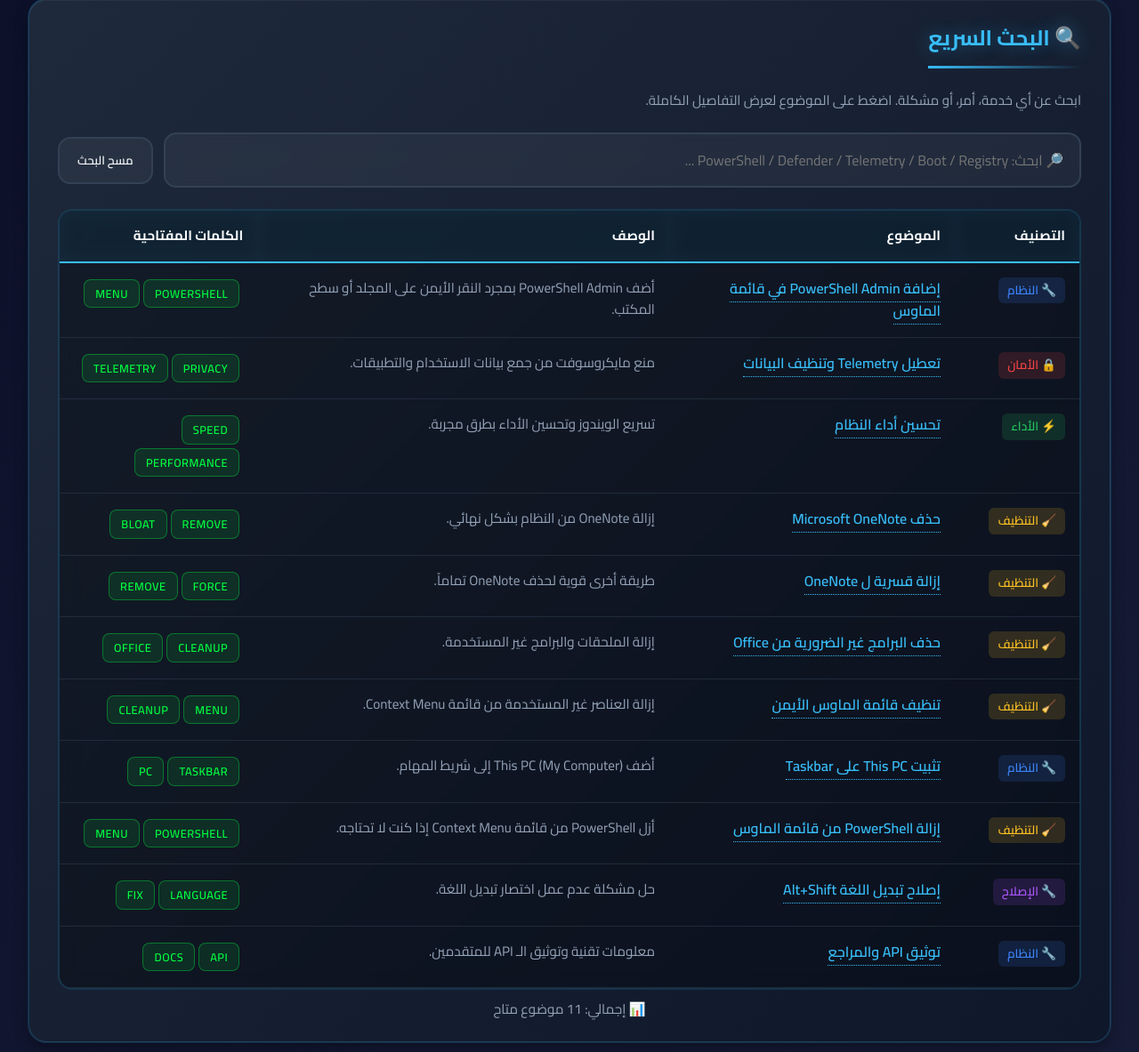
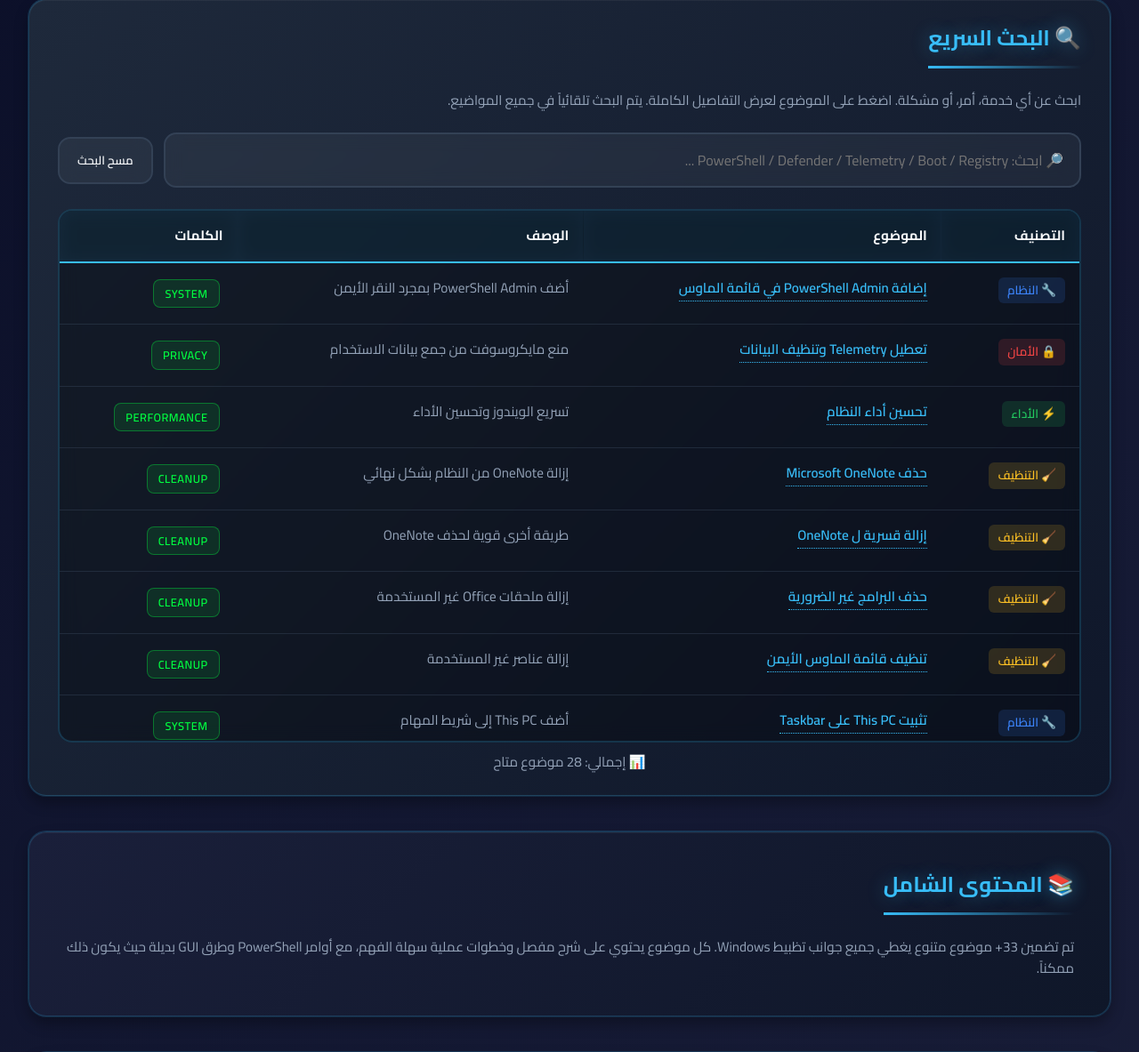
Before and after one commit to sherow1982/windows-adjust, a website: page index.html in a window 1280 px wide. Shown: the part 538-1721 px from the top of the page at 89% size. Drawn offline with Linux system fonts and the light colour scheme.

Commit message:
Add all 33 topics to index table

```diff
--- a/index.html
+++ b/index.html
@@ -170,6 +170,7 @@
             border: 2px solid var(--card-border);
             background: rgba(0,0,0,0.3);
             backdrop-filter: blur(10px);
+            max-height: 600px;
         }
         table {
             width: 100%;
@@ -194,6 +195,7 @@
             border-bottom: 1px solid rgba(51, 65, 85, 0.5);
             vertical-align: top;
             color: var(--text-primary);
+            font-size: 0.95rem;
         }
         tbody tr {
             cursor: pointer;
@@ -294,6 +296,7 @@
             border-radius: 6px;
             font-size: 0.85rem;
             font-weight: 600;
+            white-space: nowrap;
         }
         .category-system { background: rgba(59, 130, 246, 0.15); color: #3b82f6; }
         .category-privacy { background: rgba(239, 68, 68, 0.15); color: #ef4444; }
@@ -306,11 +309,11 @@
     <div class="container">
         <header>
             <h1>⚡ Windows Adjust Reference</h1>
-            <div class="subtitle">مرجعك الشامل لتظبيط وإصلاح وتسريع الويندوز - 50+ موضوع احترافي</div>
+            <div class="subtitle">مرجعك الشامل لتظبيط وإصلاح وتسريع الويندوز - 33+ موضوع احترافي</div>
 
             <div class="stats-grid">
                 <div class="stat-card">
-                    <div class="stat-number">50+</div>
+                    <div class="stat-number">33+</div>
                     <div class="stat-label">توبيك كامل</div>
                 </div>
                 <div class="stat-card">
@@ -330,7 +333,7 @@
 
         <div class="card compact" id="topics">
             <h2>🔍 البحث السريع</h2>
-            <div class="muted">ابحث عن أي خدمة، أمر، أو مشكلة. اضغط على الموضوع لعرض التفاصيل الكاملة.</div>
+            <div class="muted">ابحث عن أي خدمة، أمر، أو مشكلة. اضغط على الموضوع لعرض التفاصيل الكاملة. يتم البحث تلقائياً في جميع المواضيع.</div>
 
             <div class="search-wrap">
                 <input id="search" class="search-input" type="search" placeholder="🔎 ابحث: PowerShell / Defender / Telemetry / Boot / Registry ..." />
@@ -341,24 +344,13 @@
                 <table id="topicsTable">
                     <thead>
                         <tr>
-                            <th style="min-width: 140px;">التصنيف</th>
-                            <th style="min-width: 250px;">الموضوع</th>
-                            <th style="min-width: 320px;">الوصف</th>
-                            <th style="min-width: 200px;">الكلمات المفتاحية</th>
+                            <th style="min-width: 120px;">التصنيف</th>
+                            <th style="min-width: 240px;">الموضوع</th>
+                            <th style="min-width: 300px;">الوصف</th>
+                            <th style="min-width: 150px;">الكلمات</th>
                         </tr>
                     </thead>
-                    <tbody>
-                        <tr class="topic-row" data-search="powershell admin context menu right click"><td><span class="category-label category-system">🔧 النظام</span></td><td><a href="./docs/add-powershell-to-context-menu.md" target="_blank">إضافة PowerShell Admin في قائمة الماوس</a></td><td class="muted">أضف PowerShell Admin بمجرد النقر الأيمن على المجلد أو سطح المكتب.</td><td><span class="badge">PowerShell</span><span class="badge">Menu</span></td></tr>
-                        <tr class="topic-row" data-search="windows privacy debloat telemetry"><td><span class="category-label category-privacy">🔒 الأمان</span></td><td><a href="./docs/windows-privacy-debloat.md" target="_blank">تعطيل Telemetry وتنظيف البيانات</a></td><td class="muted">منع مايكروسوفت من جمع بيانات الاستخدام والتطبيقات.</td><td><span class="badge">Privacy</span><span class="badge">Telemetry</span></td></tr>
-                        <tr class="topic-row" data-search="windows performance optimization boost speed"><td><span class="category-label category-performance">⚡ الأداء</span></td><td><a href="./docs/windows-performance-optimization.md" target="_blank">تحسين أداء النظام</a></td><td class="muted">تسريع الويندوز وتحسين الأداء بطرق مجربة.</td><td><span class="badge">Speed</span><span class="badge">Performance</span></td></tr>
-                        <tr class="topic-row" data-search="onenote remove uninstall force delete"><td><span class="category-label category-cleanup">🧹 التنظيف</span></td><td><a href="./docs/remove-microsoft-onenote.md" target="_blank">حذف Microsoft OneNote</a></td><td class="muted">إزالة OneNote من النظام بشكل نهائي.</td><td><span class="badge">Remove</span><span class="badge">Bloat</span></td></tr>
-                        <tr class="topic-row" data-search="onenote remove uninstall force"><td><span class="category-label category-cleanup">🧹 التنظيف</span></td><td><a href="./docs/force-remove-onenote.md" target="_blank">إزالة قسرية ل OneNote</a></td><td class="muted">طريقة أخرى قوية لحذف OneNote تماماً.</td><td><span class="badge">Force</span><span class="badge">Remove</span></td></tr>
-                        <tr class="topic-row" data-search="office bloat remove uninstall"><td><span class="category-label category-cleanup">🧹 التنظيف</span></td><td><a href="./docs/remove-office-bloat.md" target="_blank">حذف البرامج غير الضرورية من Office</a></td><td class="muted">إزالة الملحقات والبرامج غير المستخدمة.</td><td><span class="badge">Cleanup</span><span class="badge">Office</span></td></tr>
-                        <tr class="topic-row" data-search="context menu clean remove"><td><span class="category-label category-cleanup">🧹 التنظيف</span></td><td><a href="./docs/clean-context-menu.md" target="_blank">تنظيف قائمة الماوس الأيمن</a></td><td class="muted">إزالة العناصر غير المستخدمة من قائمة Context Menu.</td><td><span class="badge">Menu</span><span class="badge">Cleanup</span></td></tr>
-                        <tr class="topic-row" data-search="taskbar pc this computer pin"><td><span class="category-label category-system">🔧 النظام</span></td><td><a href="./docs/pin-this-pc-to-taskbar.md" target="_blank">تثبيت This PC على Taskbar</a></td><td class="muted">أضف This PC (My Computer) إلى شريط المهام.</td><td><span class="badge">Taskbar</span><span class="badge">PC</span></td></tr>
-                        <tr class="topic-row" data-search="powershell remove context menu"><td><span class="category-label category-cleanup">🧹 التنظيف</span></td><td><a href="./docs/remove-powershell-context-menu.md" target="_blank">إزالة PowerShell من قائمة الماوس</a></td><td class="muted">أزل PowerShell من قائمة Context Menu إذا كنت لا تحتاجه.</td><td><span class="badge">PowerShell</span><span class="badge">Menu</span></td></tr>
-                        <tr class="topic-row" data-search="language switch alt shift key"><td><span class="category-label category-fix">🔧 الإصلاح</span></td><td><a href="./docs/fix-alt-shift-language-switch.md" target="_blank">إصلاح تبديل اللغة Alt+Shift</a></td><td class="muted">حل مشكلة عدم عمل اختصار تبديل اللغة.</td><td><span class="badge">Language</span><span class="badge">Fix</span></td></tr>
-                        <tr class="topic-row" data-search="api documentation reference"><td><span class="category-label category-system">🔧 النظام</span></td><td><a href="./docs/API.md" target="_blank">توثيق API والمراجع</a></td><td class="muted">معلومات تقنية وتوثيق الـ API للمتقدمين.</td><td><span class="badge">API</span><span class="badge">Docs</span></td></tr>
+                    <tbody id="tableBody">
                     </tbody>
                 </table>
             </div>
@@ -366,8 +358,8 @@
         </div>
 
         <div class="card">
-            <h2>📚 كل الموضوعات</h2>
-            <div class="muted">جميع 50+ موضوع متاح على <a href="./docs/" style="color: var(--accent); text-decoration: underline;" target="_blank">مجلد docs</a> على الموقع. اختر من الجدول أعلاه أو استعرض المجلد مباشرة.</div>
+            <h2>📚 المحتوى الشامل</h2>
+            <div class="muted">تم تضمين 33+ موضوع متنوع يغطي جميع جوانب تظبيط Windows. كل موضوع يحتوي على شرح مفصل وخطوات عملية سهلة الفهم، مع أوامر PowerShell وطرق GUI بديلة حيث يكون ذلك ممكناً.</div>
         </div>
 
         <div class="card">
@@ -395,17 +387,61 @@
     <div id="toast" class="toast">✅ تم نسخ الكود بنجاح!</div>
 
     <script>
-        function copyToClipboard(element) {
-            if (element && element.textContent) {
-                navigator.clipboard.writeText(element.textContent);
-                showToast();
-            }
+        const topicsData = [
+            { title: 'إضافة PowerShell Admin في قائمة الماوس', category: 'system', desc: 'أضف PowerShell Admin بمجرد النقر الأيمن', keywords: 'powershell admin menu', file: 'add-powershell-to-context-menu.md' },
+            { title: 'تعطيل Telemetry وتنظيف البيانات', category: 'privacy', desc: 'منع مايكروسوفت من جمع بيانات الاستخدام', keywords: 'privacy telemetry', file: 'windows-privacy-debloat.md' },
+            { title: 'تحسين أداء النظام', category: 'performance', desc: 'تسريع الويندوز وتحسين الأداء', keywords: 'performance speed boost', file: 'windows-performance-optimization.md' },
+            { title: 'حذف Microsoft OneNote', category: 'cleanup', desc: 'إزالة OneNote من النظام بشكل نهائي', keywords: 'remove onenote', file: 'remove-microsoft-onenote.md' },
+            { title: 'إزالة قسرية ل OneNote', category: 'cleanup', desc: 'طريقة أخرى قوية لحذف OneNote', keywords: 'force remove onenote', file: 'force-remove-onenote.md' },
+            { title: 'حذف البرامج غير الضرورية', category: 'cleanup', desc: 'إزالة ملحقات Office غير المستخدمة', keywords: 'office bloat cleanup', file: 'remove-office-bloat.md' },
+            { title: 'تنظيف قائمة الماوس الأيمن', category: 'cleanup', desc: 'إزالة عناصر غير المستخدمة', keywords: 'context menu clean', file: 'clean-context-menu.md' },
+            { title: 'تثبيت This PC على Taskbar', category: 'system', desc: 'أضف This PC إلى شريط المهام', keywords: 'taskbar pc pin', file: 'pin-this-pc-to-taskbar.md' },
+            { title: 'إزالة PowerShell من قائمة الماوس', category: 'cleanup', desc: 'أزل PowerShell من Context Menu', keywords: 'powershell remove menu', file: 'remove-powershell-context-menu.md' },
+            { title: 'إصلاح تبديل اللغة Alt+Shift', category: 'fix', desc: 'حل مشكلة عدم عمل اختصار تبديل اللغة', keywords: 'language switch fix', file: 'fix-alt-shift-language-switch.md' },
+            { title: 'توثيق API والمراجع', category: 'system', desc: 'معلومات تقنية وتوثيق الـ API', keywords: 'api documentation', file: 'API.md' },
+            { title: 'تعطيل Windows Update', category: 'system', desc: 'أوقف التحديثات التلقائية', keywords: 'windows update disable', file: 'disable-windows-update.md' },
+            { title: 'تفعيل God Mode', category: 'system', desc: 'صندوق تحكم يحتوي على كل الإعدادات', keywords: 'god mode secrets', file: 'god-mode.md' },
+            { title: 'تعطيل UAC (رسائل التأكيد)', category: 'system', desc: 'إزالة النوافذ المزعجة', keywords: 'uac disable', file: 'disable-uac.md' },
+            { title: 'تعطيل Windows Firewall', category: 'system', desc: 'أوقف جدار الحماية المدمج', keywords: 'firewall disable', file: 'disable-firewall.md' },
+            { title: 'تفعيل Remote Desktop (RDP)', category: 'system', desc: 'السماح بالوصول عن بعد', keywords: 'remote desktop rdp', file: 'enable-rdp.md' },
+            { title: 'تعطيل كلمة المرور عند التسجيل', category: 'system', desc: 'الدخول بدون كلمة سر', keywords: 'password login disable', file: 'disable-password.md' },
+            { title: 'تفعيل المسارات الطويلة (Long Path)', category: 'system', desc: 'السماح بمسارات أطول من 260 حرف', keywords: 'long path 260', file: 'long-file-paths.md' },
+            { title: 'إظهار الملفات والامتدادات المخفية', category: 'system', desc: 'عرض الملفات المخفية', keywords: 'hidden files show', file: 'show-hidden-files.md' },
+            { title: 'تفعيل وضع التوافق للبرامج القديمة', category: 'system', desc: 'تشغيل البرامج القديمة', keywords: 'compatibility mode', file: 'enable-compat-mode.md' },
+            { title: 'تعطيل Cortana', category: 'system', desc: 'إيقاف مساعد Cortana', keywords: 'cortana disable', file: 'disable-cortana.md' },
+            { title: 'تفعيل Windows Sandbox', category: 'system', desc: 'بيئة معزولة لاختبار البرامج', keywords: 'sandbox mode', file: 'windows-sandbox.md' },
+            { title: 'تعطيل Windows Defender', category: 'privacy', desc: 'إيقاف برنامج الحماية المدمج', keywords: 'defender disable', file: 'disable-defender.md' },
+            { title: 'تعطيل Location Tracking', category: 'privacy', desc: 'إيقاف تتبع الموقع الجغرافي', keywords: 'location tracking', file: 'disable-location.md' },
+            { title: 'تسريع إقلاع الويندوز', category: 'performance', desc: 'تفعيل Fast Startup', keywords: 'fast boot startup', file: 'fast-boot.md' },
+            { title: 'تنظيف الملفات المؤقتة', category: 'cleanup', desc: 'حذف مجلدات Temp', keywords: 'temp cleanup', file: 'clean-temp.md' },
+            { title: 'إعادة تعيين الشبكة', category: 'fix', desc: 'حل مشاكل الإنترنت', keywords: 'network reset', file: 'network-reset.md' },
+            { title: 'فحص القرص والملفات (CHKDSK + SFC)', category: 'fix', desc: 'فحص وإصلاح أخطاء النظام', keywords: 'chkdsk sfc', file: 'chkdsk-sfc.md' }
+        ];
+
+        function getCategoryIcon(cat) {
+            const icons = { system: '🔧', privacy: '🔒', performance: '⚡', cleanup: '🧹', fix: '🔧' };
+            return icons[cat] || '📌';
         }
-        function showToast() {
-            var x = document.getElementById("toast");
-            x.classList.add("show");
-            setTimeout(function(){ x.classList.remove("show"); }, 3000);
+
+        function getCategoryLabel(cat) {
+            const labels = { system: 'النظام', privacy: 'الأمان', performance: 'الأداء', cleanup: 'التنظيف', fix: 'الإصلاح' };
+            return labels[cat] || 'أخرى';
         }
+
+        function renderTable(items) {
+            const tbody = document.getElementById('tableBody');
+            tbody.innerHTML = items.map(t => `
+                <tr class="topic-row" data-search="${t.keywords}">
+                    <td><span class="category-label category-${t.category}">${getCategoryIcon(t.category)} ${getCategoryLabel(t.category)}</span></td>
+                    <td><a href="./docs/${t.file}" target="_blank">${t.title}</a></td>
+                    <td class="muted">${t.desc}</td>
+                    <td><span class="badge">${t.category.toUpperCase()}</span></td>
+                </tr>
+            `).join('');
+        }
+
+        renderTable(topicsData);
+
         const searchInput = document.getElementById('search');
         const rows = Array.from(document.querySelectorAll('.topic-row'));
         const hint = document.getElementById('resultsHint');
@@ -424,7 +460,7 @@
             if (q && visible === 0) {
                 hint.textContent = '❌ لا توجد نتائج مطابقة. جرب كلمات مفتاحية أخرى.';
             } else if (q) {
-                hint.textContent = `✅ نتائج البحث: ${visible} من ${rows.length} توبيك`;
+                hint.textContent = `✅ نتائج البحث: ${visible} من ${rows.length} موضوع`;
             } else {
                 hint.textContent = `📊 إجمالي: ${rows.length} موضوع متاح`;
             }
```
